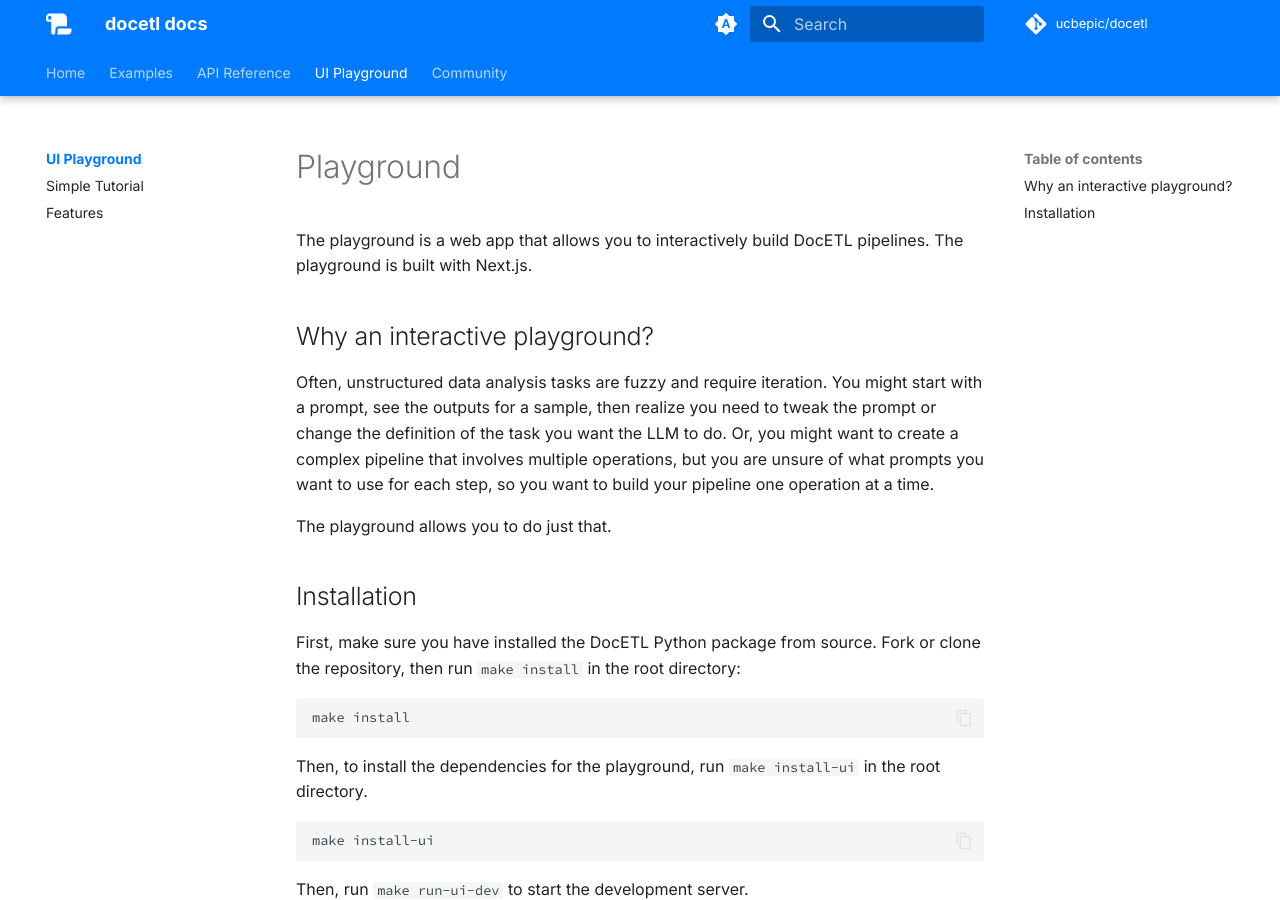
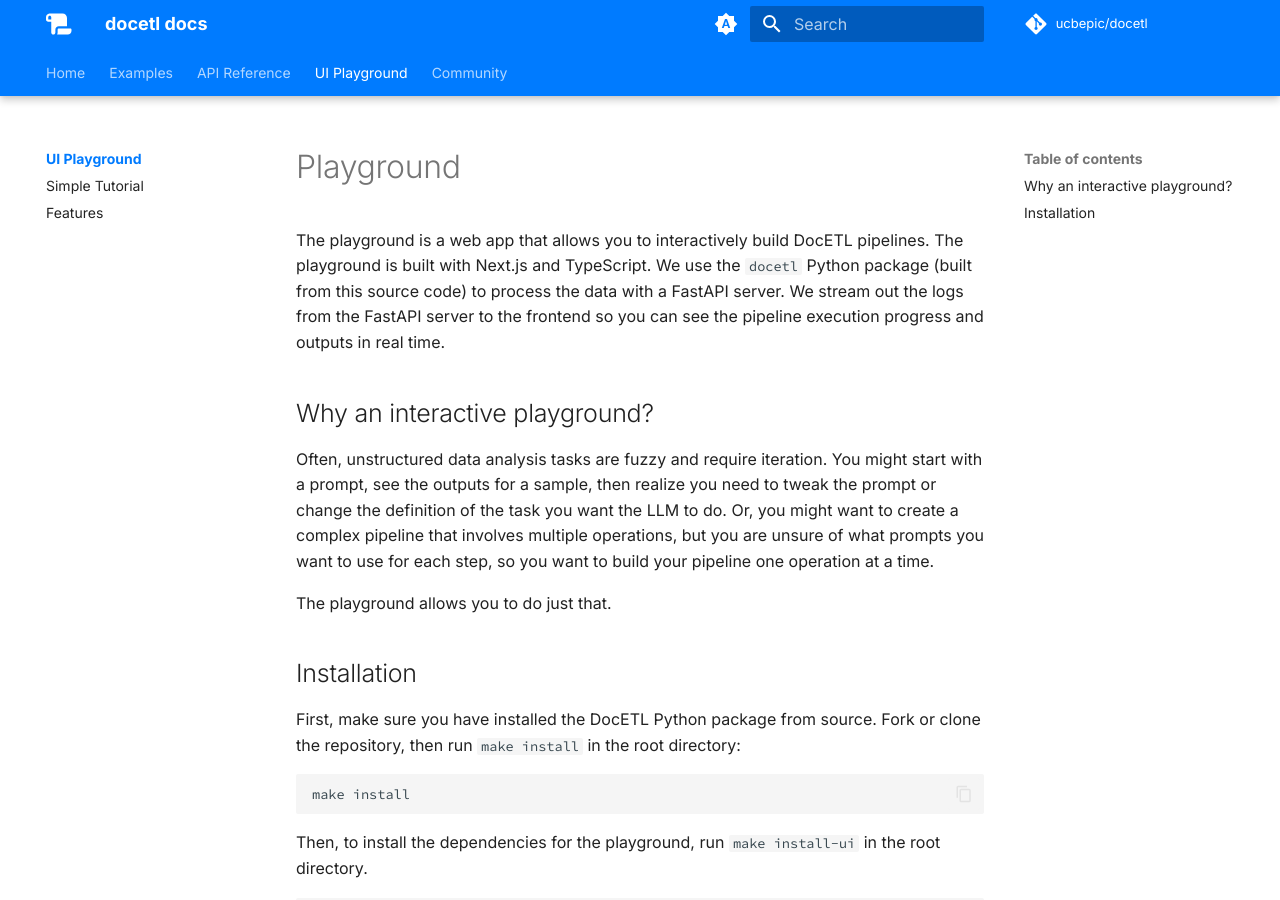
Before and after one commit to ucbepic/docetl, an MkDocs documentation site: the page built from docs/playground/index.md, in a window 1280 px wide and 900 px high. Built offline with MkDocs 1.6.1 and Material for MkDocs 9.7.7, drawn with Linux system fonts in a browser that asks for light colours; comment, search, counter and statistics services are not loaded.

Commit message:
docs: add documentation for UI

```diff
--- a/docs/playground/index.md
+++ b/docs/playground/index.md
@@ -1,6 +1,6 @@
 # Playground
 
-The playground is a web app that allows you to interactively build DocETL pipelines. The playground is built with Next.js.
+The playground is a web app that allows you to interactively build DocETL pipelines. The playground is built with Next.js and TypeScript. We use the `docetl` Python package (built from this source code) to process the data with a FastAPI server. We stream out the logs from the FastAPI server to the frontend so you can see the pipeline execution progress and outputs in real time.
 
 ## Why an interactive playground?
 
```
